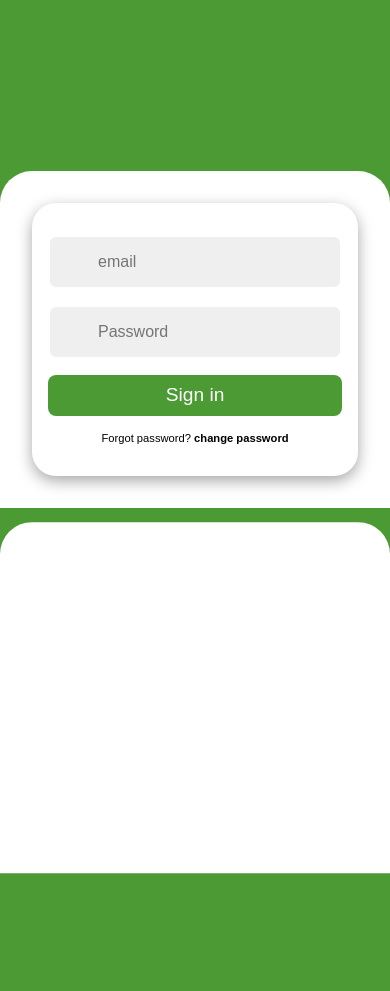
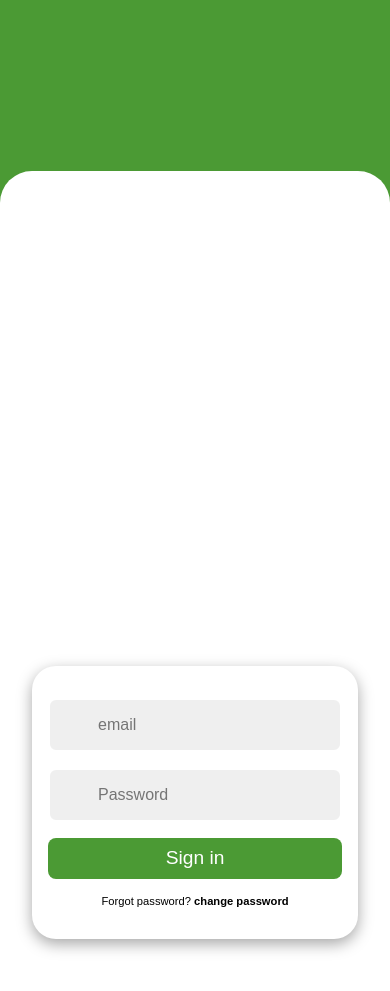
Before and after one commit to HajarHamdaoui/incidents_management_system_OCP, a PHP site: page / in a window 390 px wide. Shown: the part 145-1136 px from the top of the page. Run offline with PHP 8.4, Linux system fonts and the light colour scheme.

Commit message:
new featurs

```diff
--- a/css/userlogin.css
+++ b/css/userlogin.css
@@ -294,6 +294,7 @@ body {
     .myform{
    position:fixed;
    top : 20%;
+   height:80%;
 
 
 
```
